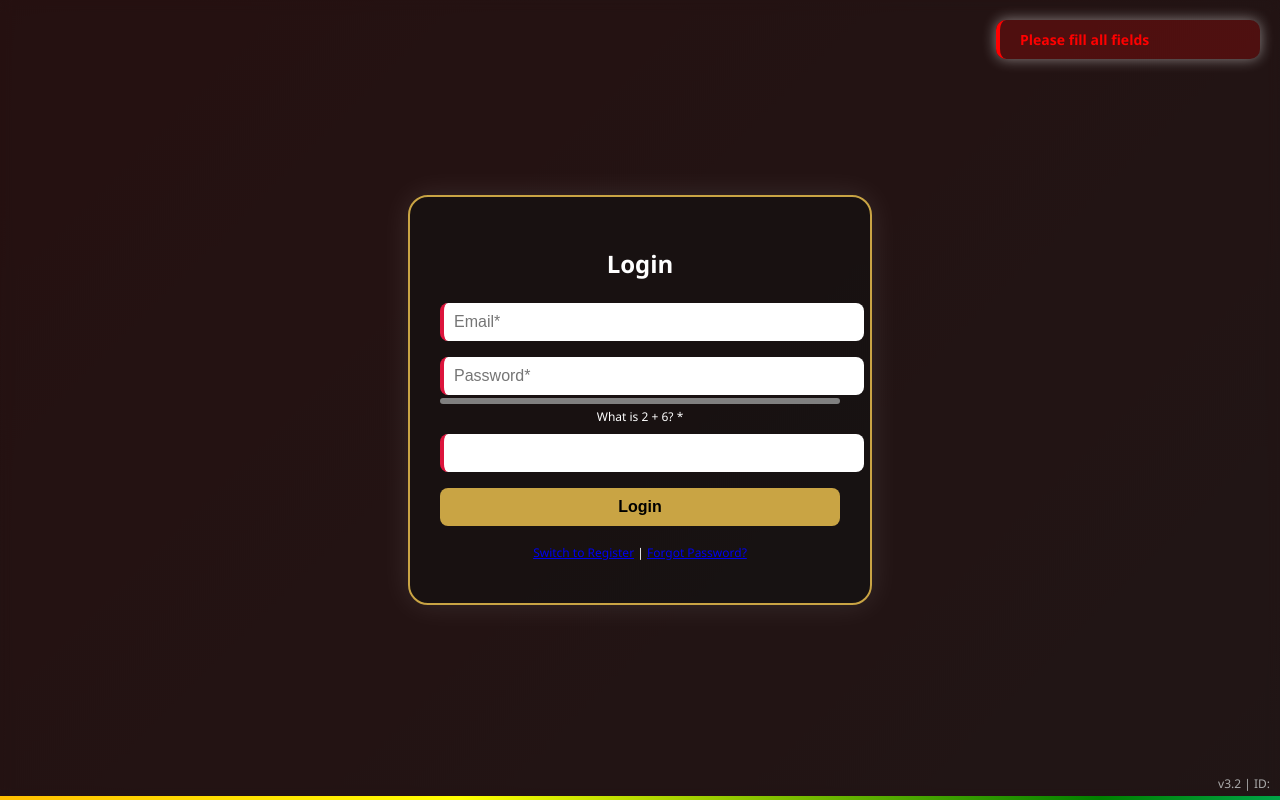
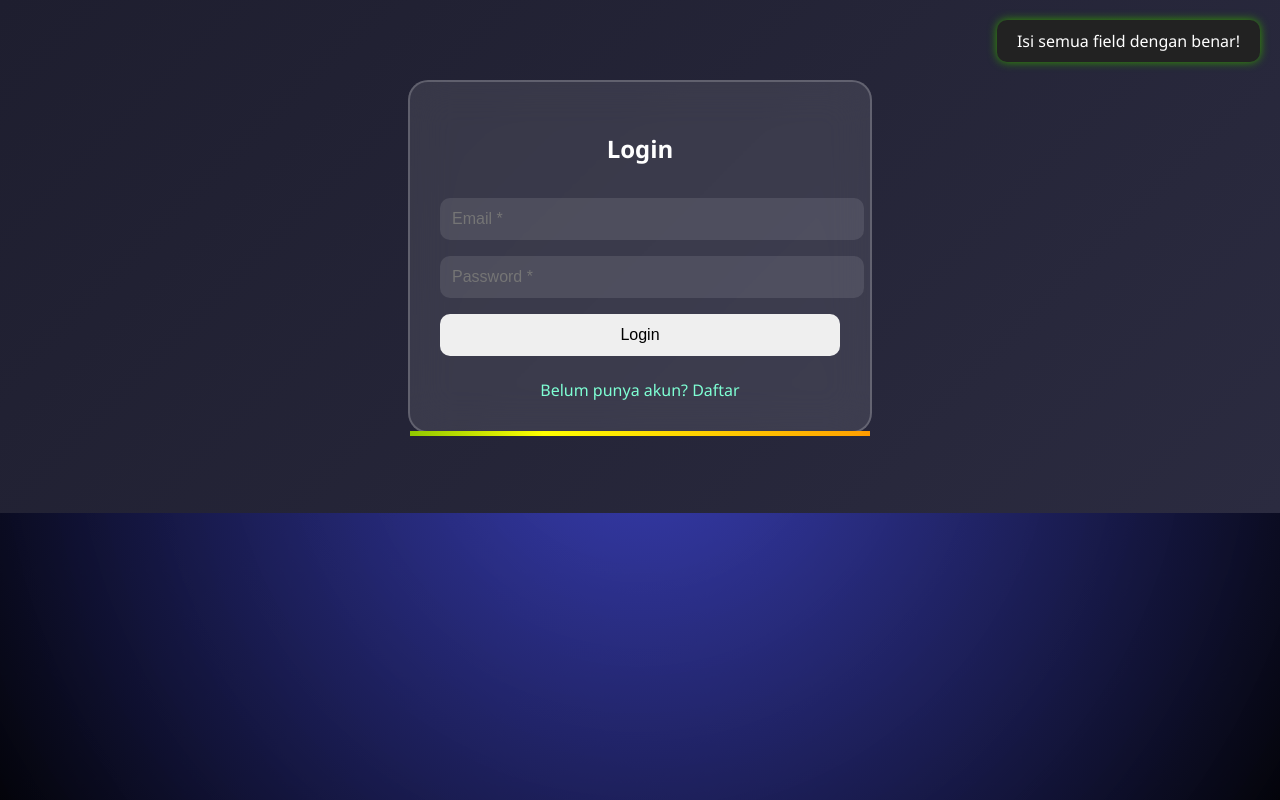
Before and after one commit to drmacze/BA-Alpha, a plain HTML site: page index.html in a window 1280 px wide. Both pictures are taken after a click on the button "Login". Drawn offline with Linux system fonts and the light colour scheme.

Commit message:
Add files via upload

```diff
--- a/index.html
+++ b/index.html
@@ -1,260 +1,190 @@
 <!DOCTYPE html>
 <html lang="en">
 <head>
-  <meta charset="UTF-8" />
-  <meta name="viewport" content="width=device-width, initial-scale=1.0" />
-  <title>Bloodline Ashaterra - Login</title>
+  <meta charset="UTF-8">
+  <title>RPG PS5 Login</title>
+  <meta name="viewport" content="width=device-width, initial-scale=1.0">
   <style>
-    :root {
-      --maroon: #4b1d1d;
-      --gold: #c9a444;
-      --bg: #121212;
-      --blur: rgba(18, 18, 18, 0.6);
-    }
-    body {
-      margin: 0;
+    html, body {
+      margin: 0; padding: 0;
       font-family: 'Segoe UI', sans-serif;
-      background: linear-gradient(-45deg, #1b1b1b, #2a0c0c, #1a1a2e);
-      background-size: 600% 600%;
-      animation: backgroundMove 15s ease infinite;
-      color: white;
+      background: linear-gradient(135deg, #1e1e2f, #2b2b40);
       overflow: hidden;
     }
-    @keyframes backgroundMove {
-      0% {background-position: 0% 50%;}
-      50% {background-position: 100% 50%;}
-      100% {background-position: 0% 50%;}
+    body::before {
+      content: '';
+      position: fixed;
+      width: 100%; height: 100%;
+      background: radial-gradient(circle at center, #444cf7aa 0%, #000 100%);
+      animation: waveAnim 15s ease-in-out infinite alternate;
+      z-index: -2;
+    }
+    @keyframes waveAnim {
+      0% { transform: scale(1.02); }
+      100% { transform: scale(1.08) rotate(1deg); }
     }
     .login-container {
+      width: 400px;
+      max-width: 90%;
+      margin: 80px auto;
+      background: rgba(255, 255, 255, 0.1);
+      backdrop-filter: blur(20px);
+      border: 2px solid rgba(255,255,255,0.2);
+      border-radius: 20px;
+      padding: 30px;
+      color: #fff;
+      position: relative;
+      animation: fadeInUp 1s ease forwards;
+    }
+    @keyframes fadeInUp {
+      from { opacity: 0; transform: translateY(30px); }
+      to { opacity: 1; transform: translateY(0); }
+    }
+    .rgb-bar {
+      position: absolute;
+      bottom: -5px;
+      left: 0;
+      height: 5px;
       width: 100%;
-      height: 100vh;
-      display: flex;
-      align-items: center;
-      justify-content: center;
-      backdrop-filter: blur(6px);
+      background: linear-gradient(270deg, red, orange, yellow, green, blue, indigo, violet);
+      background-size: 400% 400%;
+      animation: rgbFlow 10s linear infinite;
     }
-    .login-box {
-      background: var(--blur);
-      padding: 30px;
-      border-radius: 20px;
-      border: 2px solid var(--gold);
-      width: 90%;
-      max-width: 400px;
-      position: relative;
-      box-shadow: 0 0 30px rgba(255, 255, 255, 0.1);
-      text-align: center;
-      animation: fadeIn 0.6s ease;
-    }
-    @keyframes fadeIn {
-      from {opacity: 0; transform: scale(0.95);}
-      to {opacity: 1; transform: scale(1);}
+    @keyframes rgbFlow {
+      0% { background-position: 0% 50%; }
+      100% { background-position: 100% 50%; }
     }
     h2 {
-      margin-bottom: 15px;
-      font-weight: 600;
+      text-align: center;
+      margin-bottom: 25px;
     }
-    input, button, select {
+    input, button {
       width: 100%;
-      padding: 10px;
       margin: 8px 0;
-      border-radius: 8px;
+      padding: 12px;
       border: none;
+      border-radius: 10px;
       font-size: 16px;
     }
-    input:required {
-      border-left: 4px solid crimson;
+    input {
+      background: rgba(255,255,255,0.1);
+      color: #fff;
     }
-    button {
-      background: var(--gold);
-      color: black;
-      font-weight: bold;
+    input:focus {
+      outline: 2px solid #7fffd4;
+    }
+    .error {
+      color: #ff7b7b;
+      font-size: 14px;
+      margin: 5px 0;
+    }
+    .toggle-link {
+      text-align: center;
+      margin-top: 15px;
       cursor: pointer;
-      transition: all 0.3s ease;
+      color: #7fffd4;
     }
-    button:hover {
-      background: white;
-      color: black;
-    }
-    .notifier {
+    .notification {
       position: fixed;
       top: 20px;
       right: 20px;
-      min-width: 220px;
+      background: #222;
+      color: #fff;
       padding: 10px 20px;
       border-radius: 10px;
-      font-size: 14px;
-      font-weight: bold;
-      animation: pulse 2s infinite ease-in-out;
+      box-shadow: 0 0 20px rgba(255,255,255,0.2);
+      animation: slideIn 0.5s ease, rgbNotif 5s infinite linear;
     }
-    .success { background: rgba(0,255,0,0.2); border-left: 4px solid lime; color: lime; }
-    .error { background: rgba(255,0,0,0.2); border-left: 4px solid red; color: red; }
-    .info { background: rgba(0,204,255,0.2); border-left: 4px solid cyan; color: cyan; }
-    @keyframes pulse {
-      0% {box-shadow: 0 0 8px rgba(255,255,255,0.2);}
-      50% {box-shadow: 0 0 14px rgba(255,255,255,0.5);}
-      100% {box-shadow: 0 0 8px rgba(255,255,255,0.2);}
+    @keyframes slideIn {
+      from { opacity: 0; transform: translateX(100px); }
+      to { opacity: 1; transform: translateX(0); }
     }
-    .rgb-line {
-      position: fixed;
-      bottom: 0;
-      left: 0;
-      width: 100%;
-      height: 4px;
-      background: linear-gradient(90deg, red, orange, yellow, green, cyan, blue, violet);
-      background-size: 300% 100%;
-      animation: rgbMove 6s linear infinite;
-    }
-    @keyframes rgbMove {
-      0% {background-position: 0%;}
-      100% {background-position: 100%;}
-    }
-    .meta-info {
-      position: fixed;
-      bottom: 8px;
-      right: 10px;
-      font-size: 12px;
-      color: #aaa;
-    }
-    .strength {
-      height: 6px;
-      border-radius: 4px;
-      margin-top: -5px;
-      background: gray;
-      transition: background 0.3s ease;
+    @keyframes rgbNotif {
+      0% { box-shadow: 0 0 10px red; }
+      20% { box-shadow: 0 0 10px orange; }
+      40% { box-shadow: 0 0 10px yellow; }
+      60% { box-shadow: 0 0 10px green; }
+      80% { box-shadow: 0 0 10px blue; }
+      100% { box-shadow: 0 0 10px violet; }
     }
   </style>
 </head>
 <body>
-  <div class="login-container">
-    <div class="login-box">
-      <h2 id="formTitle">Login</h2>
-      <input type="email" id="email" placeholder="Email*" required />
-      <input type="password" id="password" placeholder="Password*" required oninput="checkStrength()" />
-      <div class="strength" id="strengthBar"></div>
-      <div id="captchaContainer"></div>
-      <button onclick="submitForm()">Login</button>
-      <p style="font-size: 12px; margin-top: 10px;">
-        <a href="#" onclick="toggleMode()">Switch to Register</a> |
-        <a href="#" onclick="forgotPassword()">Forgot Password?</a>
-      </p>
-    </div>
+  <div class="login-container" id="loginBox">
+    <h2 id="formTitle">Login</h2>
+    <input type="email" id="email" placeholder="Email *" required>
+    <input type="password" id="password" placeholder="Password *" required>
+    <div id="extraField" style="display:none;"></div>
+    <button onclick="handleSubmit()">Login</button>
+    <div class="toggle-link" onclick="toggleForm()">Belum punya akun? Daftar</div>
+    <div class="rgb-bar"></div>
   </div>
-  <div class="rgb-line"></div>
-  <div class="meta-info">v3.2 | ID: <span id="uid"></span></div>
-  <div id="notifier" class="notifier" style="display:none;"></div>
 
   <script>
     let isLogin = true;
-    const emailField = document.getElementById("email");
-    const passwordField = document.getElementById("password");
-    const notifier = document.getElementById("notifier");
-    const formTitle = document.getElementById("formTitle");
-    const uidDisplay = document.getElementById("uid");
 
-    function showNotif(msg, type='info') {
-      notifier.innerText = msg;
-      notifier.className = `notifier ${type}`;
-      notifier.style.display = "block";
-      navigator.vibrate?.(type === 'error' ? 200 : 80);
-      setTimeout(() => notifier.style.display = "none", 3000);
+    window.onload = () => {
+      const lastUser = localStorage.getItem('activeUser');
+      if (lastUser) showNotif("Akun terakhir: " + lastUser, "info");
+    };
+
+    function toggleForm() {
+      isLogin = !isLogin;
+      document.getElementById("formTitle").innerText = isLogin ? "Login" : "Register";
+      document.querySelector("button").innerText = isLogin ? "Login" : "Register";
+      document.querySelector(".toggle-link").innerText = isLogin ? "Belum punya akun? Daftar" : "Sudah punya akun? Login";
     }
 
-    function toggleMode() {
-      isLogin = !isLogin;
-      formTitle.innerText = isLogin ? "Login" : "Register";
-      document.querySelector("button").innerText = isLogin ? "Login" : "Register";
+    function showNotif(msg, type) {
+      const notif = document.createElement("div");
+      notif.className = "notification";
+      notif.innerText = msg;
+      document.body.appendChild(notif);
+      navigator.vibrate?.([50, 30, 50]);
+      setTimeout(() => notif.remove(), 4000);
     }
 
-    function forgotPassword() {
-      showNotif("Password reset is not available offline.", "info");
-    }
+    function handleSubmit() {
+      const email = document.getElementById("email").value.trim();
+      const password = document.getElementById("password").value.trim();
 
-    function checkStrength() {
-      const pass = passwordField.value;
-      const bar = document.getElementById("strengthBar");
-      bar.style.background = pass.length < 6 ? "red" :
-                             pass.length < 10 ? "orange" : "lime";
-    }
-
-    function generateUID() {
-      return "ID" + Math.random().toString(36).substring(2, 10).toUpperCase();
-    }
-
-    function logActivity(type) {
-      const logs = JSON.parse(localStorage.getItem("logs") || "[]");
-      logs.push({ time: new Date().toLocaleString(), type });
-      localStorage.setItem("logs", JSON.stringify(logs));
-    }
-
-    function generateCaptcha() {
-      const num1 = Math.floor(Math.random() * 9) + 1;
-      const num2 = Math.floor(Math.random() * 9) + 1;
-      const answer = num1 + num2;
-      const container = document.getElementById("captchaContainer");
-      container.innerHTML = `
-        <label style="font-size:12px;">What is ${num1} + ${num2}? *</label>
-        <input type="number" id="captcha" required />
-      `;
-      return answer;
-    }
-
-    let captchaAnswer = generateCaptcha();
-
-    function submitForm() {
-      const email = emailField.value.trim();
-      const pass = passwordField.value.trim();
-      const captchaInput = document.getElementById("captcha")?.value;
-
-      if (!email || !pass || captchaInput == "") {
-        showNotif("Please fill all fields", "error");
-        return;
-      }
-      if (!email.includes("@") || !email.includes(".")) {
-        showNotif("Invalid email", "error");
-        return;
-      }
-      if (parseInt(captchaInput) !== captchaAnswer) {
-        showNotif("CAPTCHA incorrect", "error");
-        captchaAnswer = generateCaptcha(); // regenerate
+      if (!email || !email.includes("@") || !password) {
+        showNotif("Isi semua field dengan benar!", "error");
         return;
       }
 
-      let users = JSON.parse(localStorage.getItem("users") || "{}");
-
       if (isLogin) {
-        if (!users[email] || users[email].pass !== pass) {
-          showNotif("Login failed", "error");
-          logActivity("Login failed");
+        const userData = JSON.parse(localStorage.getItem(email));
+        if (!userData || userData.password !== password) {
+          showNotif("Login gagal! Email atau password salah.", "error");
+          logActivity(email, false);
           return;
         }
-        showNotif("Login successful", "success");
-        logActivity("Login success");
-        uidDisplay.innerText = users[email].uid;
-        promptOTP();
+        showNotif("Login berhasil! Selamat datang.", "success");
+        localStorage.setItem("activeUser", email);
+        logActivity(email, true);
+        playSuccess();
       } else {
-        if (users[email]) {
-          showNotif("User already exists", "error");
+        if (password.length < 6) {
+          showNotif("Password minimal 6 karakter!", "error");
           return;
         }
-        const uid = generateUID();
-        users[email] = { pass, uid };
-        localStorage.setItem("users", JSON.stringify(users));
-        showNotif("Account created!", "success");
-        logActivity("Registered");
-        uidDisplay.innerText = uid;
-        promptOTP();
+        localStorage.setItem(email, JSON.stringify({ email, password }));
+        showNotif("Akun berhasil dibuat!", "success");
+        logActivity(email, true);
+        localStorage.setItem("activeUser", email);
       }
     }
 
-    function promptOTP() {
-      setTimeout(() => {
-        const code = prompt("Enter 6-digit code sent to your device (dummy: 123456):");
-        if (code === "123456") {
-          showNotif("2FA Verified!", "success");
-        } else {
-          showNotif("Wrong OTP", "error");
-        }
-      }, 500);
+    function logActivity(email, status) {
+      const logs = JSON.parse(localStorage.getItem("loginLogs") || "[]");
+      logs.push({ email, time: new Date().toISOString(), status });
+      localStorage.setItem("loginLogs", JSON.stringify(logs));
+    }
+
+    function playSuccess() {
+      const audio = new Audio("https://cdn.pixabay.com/download/audio/2022/10/03/audio_3703b4bf44.mp3?filename=game-notification-199953.mp3");
+      audio.play();
     }
   </script>
 </body>
```
